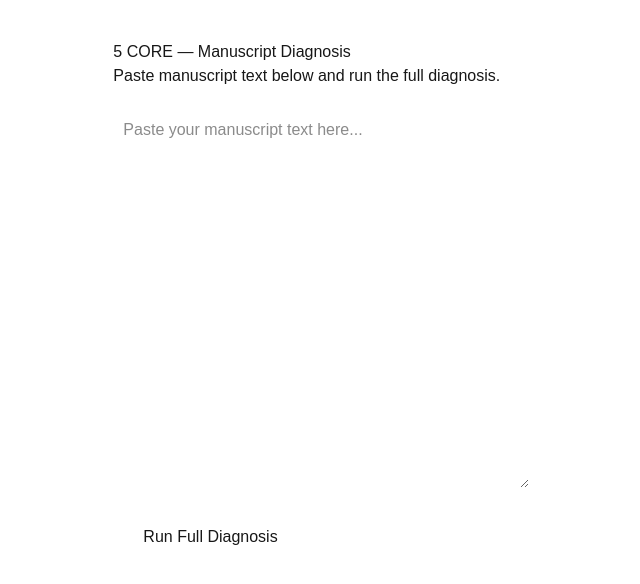
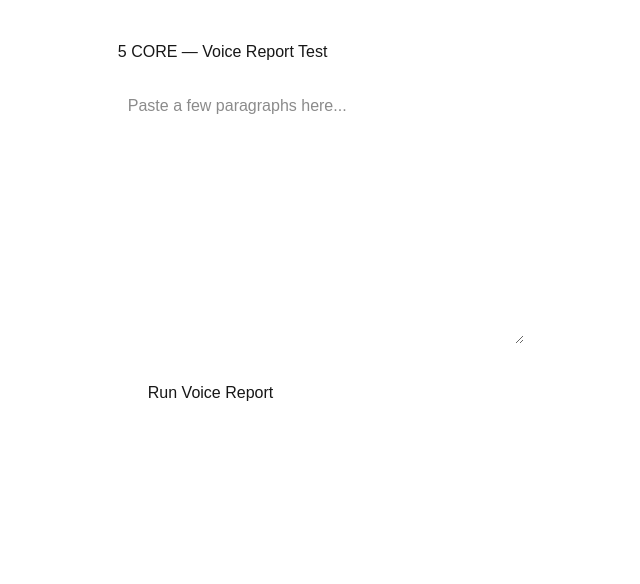
Before and after one commit to trmitchell95-oss/5cores, a Next.js app: page / in a window 1280 px wide. Shown: the top 584 px of the page, without its empty margins (319-959 px from the left). Built offline with nearby package versions, Linux system fonts and the light colour scheme.

Commit message:
Strip to bare voice report - no Supabase

```diff
--- a/app/api/generate/route.ts
+++ b/app/api/generate/route.ts
@@ -4,7 +4,6 @@ import { NextRequest } from "next/server";
 import { runAnthropicPass } from "@/lib/ai/providers/anthropic";
 import { finalEditorSystemPrompt } from "@/lib/ai/personas/finalEditor";
 import { voiceReportPrompt } from "@/lib/ai/prompts/voiceReport";
-import { saveFullDiagnosis } from "@/lib/saveReports";
 
 export async function POST(req: NextRequest) {
   const { manuscriptText } = await req.json();
@@ -28,19 +27,8 @@ export async function POST(req: NextRequest) {
           systemPrompt: finalEditorSystemPrompt,
           userPrompt: `${voiceReportPrompt}\n\nManuscript:\n${manuscriptText}`,
         });
-        send({ type: "report", reportType: "voice" });
 
-        send({ type: "status", message: "Saving..." });
-        const submissionId = await saveFullDiagnosis(manuscriptText, {
-          voice,
-          structure: "",
-          repetition: "",
-          market: "",
-          surgical: "",
-          roadmap: "",
-        });
-
-        send({ type: "complete", submissionId });
+        send({ type: "done", report: voice });
 
       } catch (error) {
         console.error("Generation error:", error);
--- a/app/page.tsx
+++ b/app/page.tsx
@@ -1,30 +1,19 @@
 "use client";
 
 import { useState } from "react";
-import { useRouter } from "next/navigation";
 
 export default function Home() {
   const [manuscript, setManuscript] = useState("");
   const [loading, setLoading] = useState(false);
   const [status, setStatus] = useState("");
-  const [completedReports, setCompletedReports] = useState<string[]>([]);
+  const [report, setReport] = useState("");
   const [error, setError] = useState("");
-  const router = useRouter();
-
-  const reportLabels: Record<string, string> = {
-    voice: "Voice Report",
-    structure: "Structure Report",
-    repetition: "Repetition Report",
-    market: "Market / Reader Report",
-    surgical: "Surgical Fix Report",
-    roadmap: "Revision Roadmap",
-  };
 
   async function runDiagnosis() {
     setLoading(true);
     setError("");
-    setCompletedReports([]);
-    setStatus("Starting diagnosis...");
+    setReport("");
+    setStatus("Starting...");
 
     try {
       const response = await fetch("/api/generate", {
@@ -51,91 +40,63 @@ export default function Home() {
           if (line.startsWith("data: ")) {
             try {
               const data = JSON.parse(line.slice(6));
-
-              if (data.type === "status") {
-                setStatus(data.message);
-              } else if (data.type === "report") {
-                setCompletedReports((prev) => [...prev, data.reportType]);
-              } else if (data.type === "complete") {
-                router.push(`/reports/${data.submissionId}`);
-              } else if (data.type === "error") {
+              if (data.type === "status") setStatus(data.message);
+              if (data.type === "done") {
+                setReport(data.report);
+                setLoading(false);
+              }
+              if (data.type === "error") {
                 setError(data.message);
                 setLoading(false);
               }
-            } catch {
-              // skip malformed lines
-            }
+            } catch {}
           }
         }
       }
     } catch {
-      setError("Something went wrong. Please try again.");
+      setError("Connection failed. Please try again.");
       setLoading(false);
     }
   }
 
   return (
     <main style={{ padding: "40px", maxWidth: "900px", margin: "0 auto" }}>
-      <h1>5 CORE — Manuscript Diagnosis</h1>
-      <p>Paste manuscript text below and run the full diagnosis.</p>
+      <h1>5 CORE — Voice Report Test</h1>
 
-      {!loading && (
+      {!report && (
         <>
           <textarea
             value={manuscript}
             onChange={(e) => setManuscript(e.target.value)}
-            rows={15}
+            rows={10}
             style={{ width: "100%", marginTop: "20px", padding: "10px" }}
-            placeholder="Paste your manuscript text here..."
+            placeholder="Paste a few paragraphs here..."
+            disabled={loading}
           />
-
           <button
             onClick={runDiagnosis}
-            disabled={!manuscript}
-            style={{
-              marginTop: "20px",
-              padding: "10px 30px",
-              fontSize: "16px",
-            }}
+            disabled={loading || !manuscript}
+            style={{ marginTop: "20px", padding: "10px 30px", fontSize: "16px" }}
           >
-            Run Full Diagnosis
+            {loading ? "Running..." : "Run Voice Report"}
           </button>
         </>
       )}
 
-      {loading && (
-        <div style={{ marginTop: "40px" }}>
-          <p style={{ fontSize: "18px", color: "#c8a96e" }}>{status}</p>
+      {loading && <p style={{ marginTop: "20px", color: "#c8a96e" }}>{status}</p>}
+      {error && <p style={{ marginTop: "20px", color: "red" }}>{error}</p>}
 
-          <div style={{ marginTop: "20px" }}>
-            {completedReports.map((r) => (
-              <p key={r} style={{ color: "#4a7c59", margin: "8px 0" }}>
-                ✓ {reportLabels[r] || r} complete
-              </p>
-            ))}
+      {report && (
+        <div style={{ marginTop: "30px" }}>
+          <h2>Your Voice Report</h2>
+          <div style={{ whiteSpace: "pre-wrap", lineHeight: "1.7", marginTop: "15px" }}>
+            {report}
           </div>
-
-          {completedReports.length > 0 && completedReports.length < 6 && (
-            <p style={{ marginTop: "15px", color: "#888", fontSize: "14px" }}>
-              {completedReports.length} of 6 reports complete...
-            </p>
-          )}
-        </div>
-      )}
-
-      {error && (
-        <div style={{ marginTop: "20px" }}>
-          <p style={{ color: "red" }}>{error}</p>
           <button
-            onClick={() => {
-              setLoading(false);
-              setError("");
-              setCompletedReports([]);
-              setStatus("");
-            }}
-            style={{ marginTop: "10px", padding: "8px 20px" }}
+            onClick={() => { setReport(""); setManuscript(""); }}
+            style={{ marginTop: "30px", padding: "10px 20px" }}
           >
-            Try Again
+            Run Another
           </button>
         </div>
       )}
```
